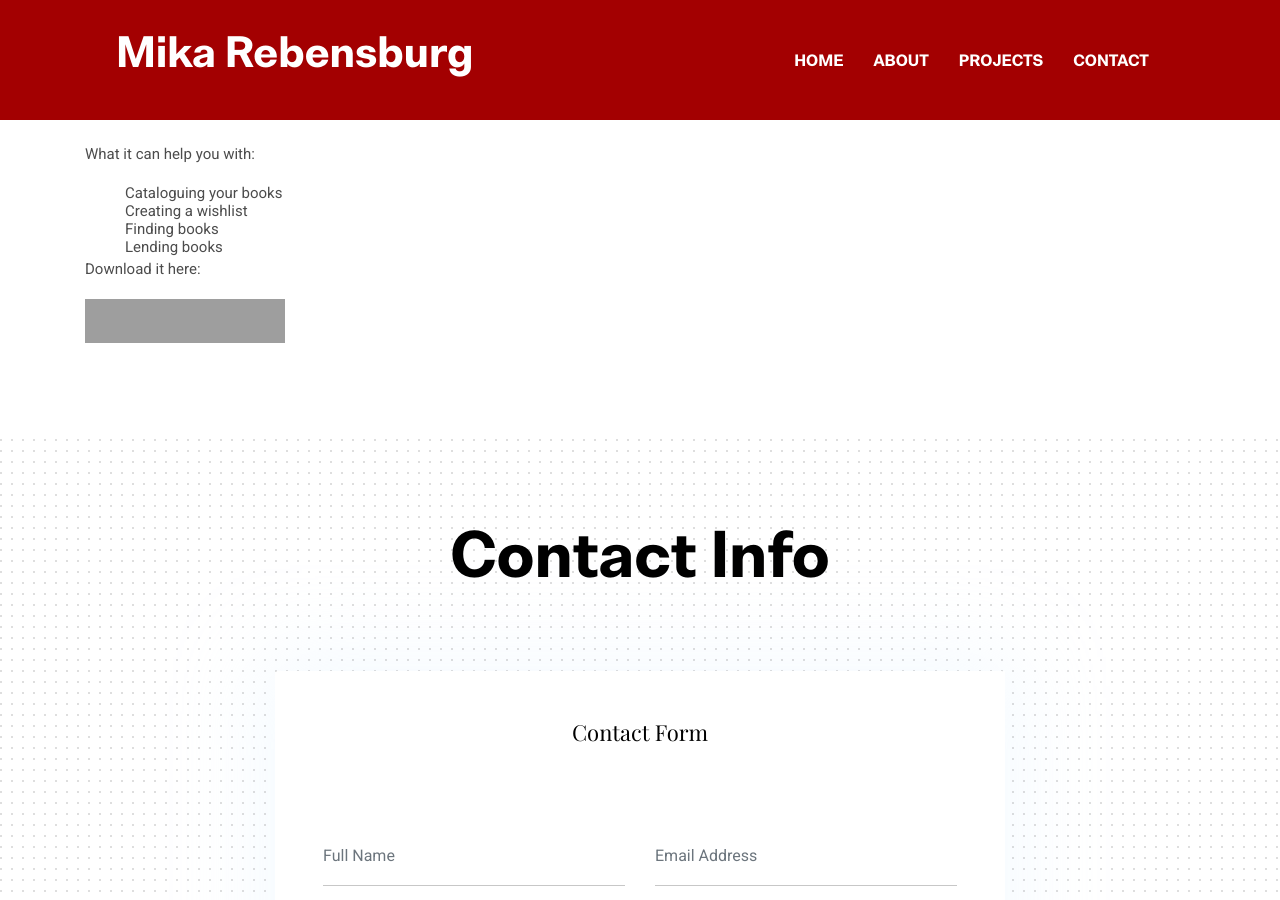
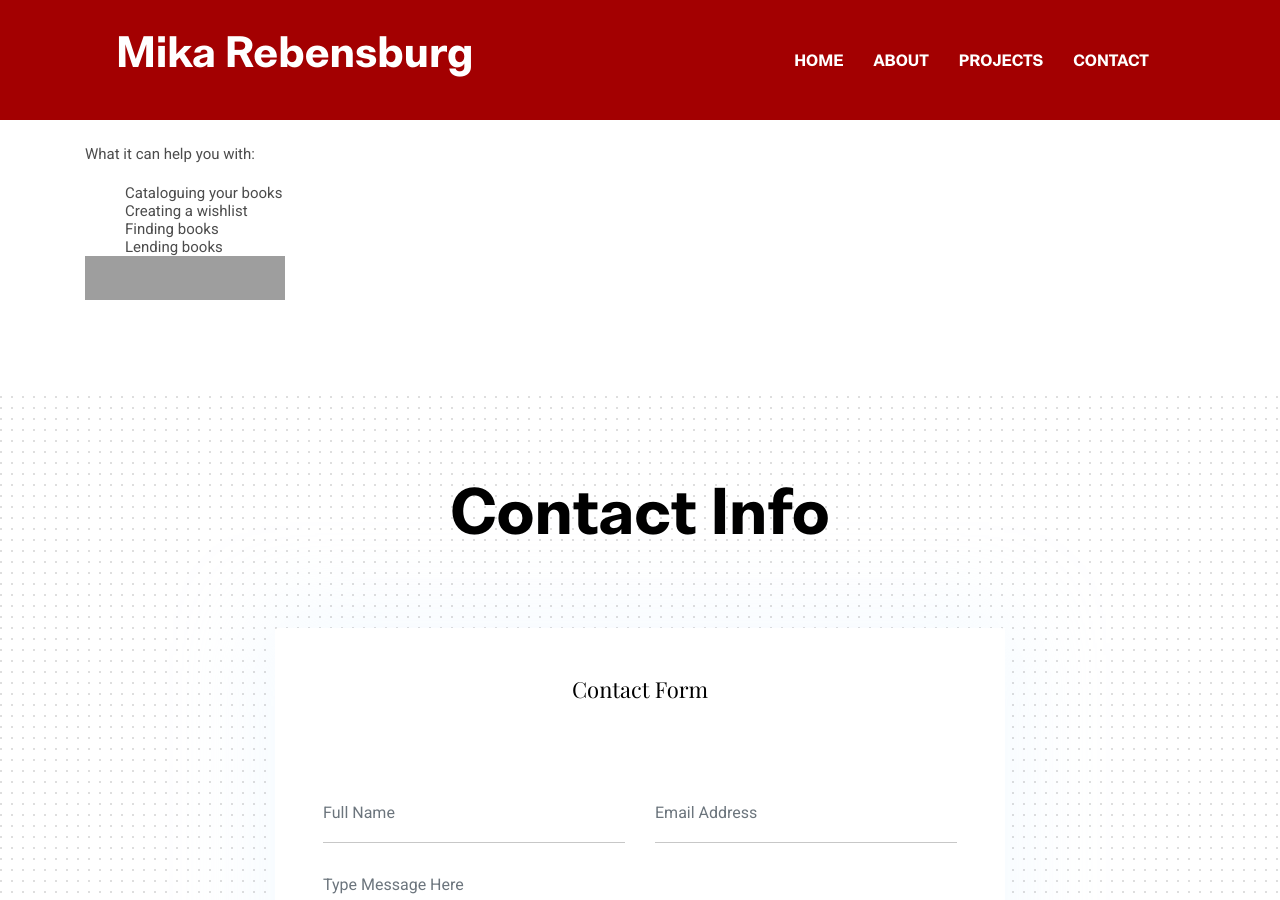
Before and after one commit to memika/memika.github, a Jekyll site: the page built from _pages/library-app.md, in a window 1280 px wide and 900 px high, scrolled down 544 px. Built offline with Jekyll 4.4.1, drawn with Linux system fonts in a browser that asks for light colours; grey boxes are pictures that could not be loaded.

Commit message:
Update library-app.md

```diff
--- a/_pages/library-app.md
+++ b/_pages/library-app.md
@@ -18,6 +18,4 @@ What it can help you with:
 4. Lending books
 
 
-Download it here:
-
 <a href='https://play.google.com/store/apps/details?id=com.rebensburgsolutions.booklibrary&pcampaignid=pcampaignidMKT-Other-global-all-co-prtnr-py-PartBadge-Mar2515-1'><img alt='Get it on Google Play' src='https://play.google.com/intl/en_us/badges/static/images/badges/en_badge_web_generic.png' width='200'/></a>
```
